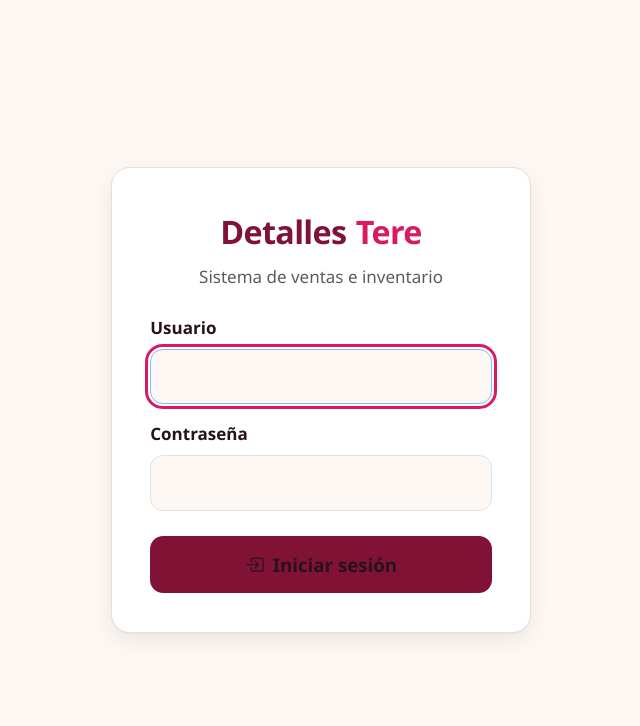
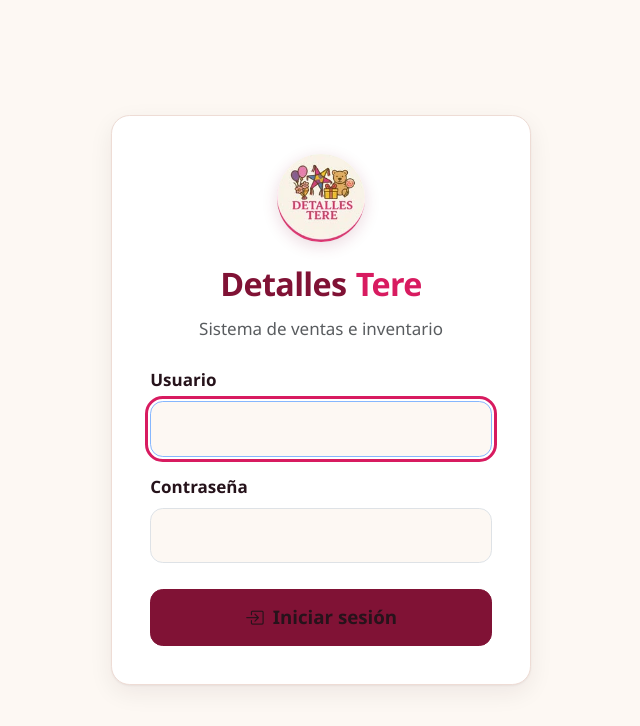
Before and after one commit to Gleizits/detalles-tere-web, a Java web app: page /login in a window 1280 px wide. Shown: the top 726 px of the page, without its empty margins (319-959 px from the left). Run offline with Tomcat 11, a stand-in JSP engine, Linux system fonts and the light colour scheme; some libraries are stand-ins or nearby versions.

Commit message:
agrega logo oficial y actualiza version de estilos en pantalla de login

```diff
--- a/DetallesTereWeb/web/WEB-INF/vistas/login.jsp
+++ b/DetallesTereWeb/web/WEB-INF/vistas/login.jsp
@@ -6,16 +6,20 @@
     <meta charset="UTF-8">
     <meta name="viewport" content="width=device-width, initial-scale=1">
     <title>Iniciar sesión · DetallesTere</title>
+    <link rel="icon" type="image/png" href="${pageContext.request.contextPath}/assets/img/logo.png">
     <link rel="stylesheet" href="${pageContext.request.contextPath}/assets/css/bootstrap.min.css">
     <link rel="stylesheet" href="${pageContext.request.contextPath}/assets/css/bootstrap-icons.min.css">
-    <link rel="stylesheet" href="${pageContext.request.contextPath}/assets/css/app.css?v=2026-11-17c">
+    <link rel="stylesheet" href="${pageContext.request.contextPath}/assets/css/app.css?v=2026-11-22d">
 </head>
 <body>
     <div class="login-envoltorio">
         <div class="app-card login-tarjeta">
 
             <div class="text-center mb-4">
-                <span class="marca">Detalles<span class="marca-punto">Tere</span></span>
+                <img src="${pageContext.request.contextPath}/assets/img/logo.png" alt="Logo Detalles Tere" class="login-logo mb-3">
+                <div>
+                    <span class="marca">Detalles<span class="marca-punto">Tere</span></span>
+                </div>
                 <p class="text-muted mt-2 mb-0">Sistema de ventas e inventario</p>
             </div>
 
```
